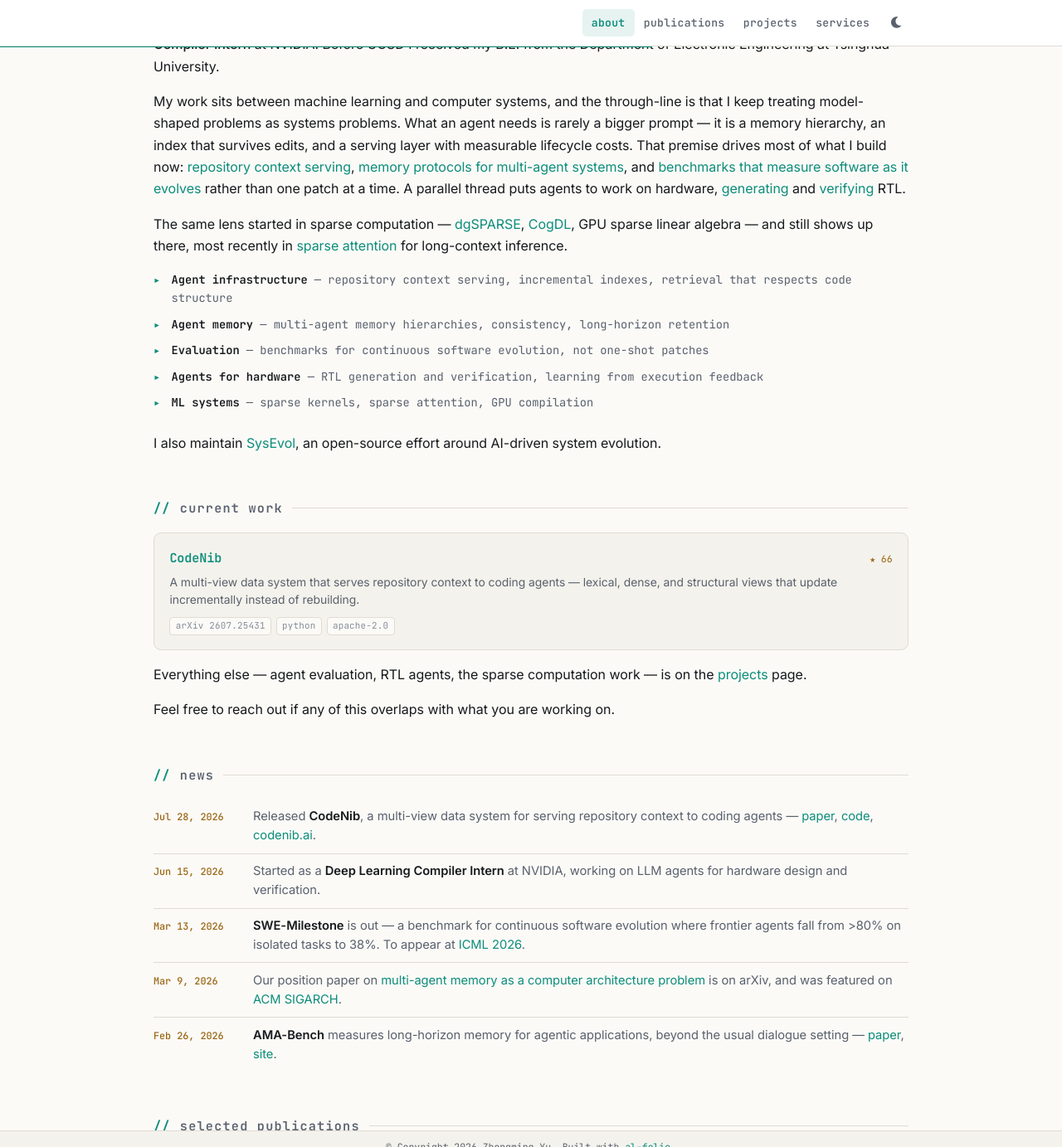
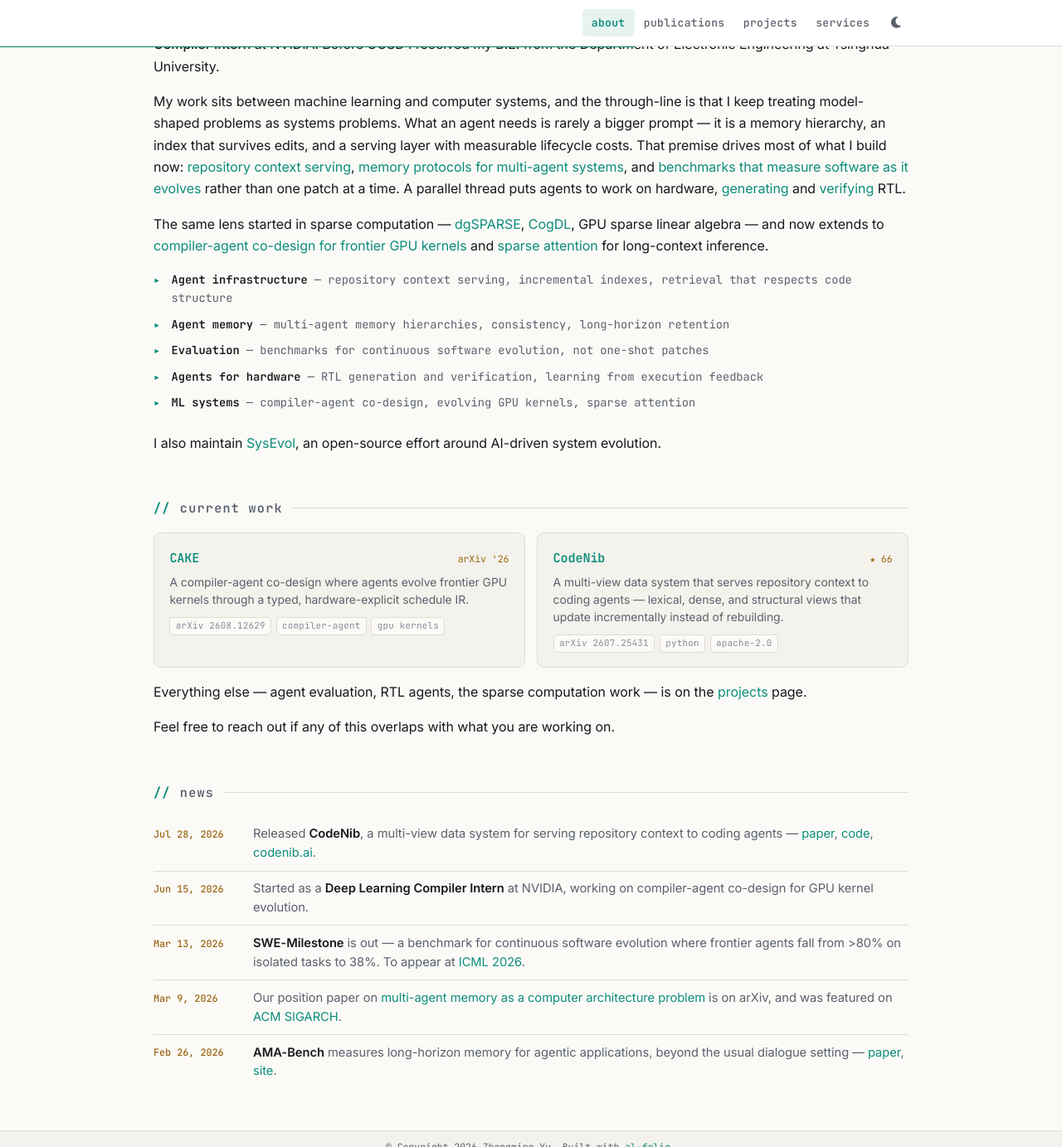
Before and after one commit to fishmingyu/fishmingyu.github.io, a Jekyll site: the page built from _pages/about.md, in a window 1280 px wide and 1400 px high, scrolled down 474 px, cut to the strip 0-1383 px from the top of the window. Shown: the whole strip at 83% size. Built offline with Jekyll 4.4.1, drawn with Linux system fonts in a browser that asks for light colours; full-size pictures stand in for the smaller copies a plugin makes; comment, search, counter and statistics services are not loaded; a style sheet for code colours, icons or effects is not loaded.

Commit message:
Add CAKE to research portfolio

```diff
--- a/_pages/about.md
+++ b/_pages/about.md
@@ -45,16 +45,16 @@ hardware, [generating](https://arxiv.org/abs/2412.07822) and
 [verifying](https://arxiv.org/abs/2602.16953) RTL.
 
 The same lens started in sparse computation — [dgSPARSE](https://dgsparse.github.io/),
-[CogDL](https://cogdl.ai/), GPU sparse linear algebra — and still shows up there,
-most recently in [sparse attention](https://arxiv.org/abs/2602.05191) for
-long-context inference.
+[CogDL](https://cogdl.ai/), GPU sparse linear algebra — and now extends to
+[compiler-agent co-design for frontier GPU kernels](https://arxiv.org/abs/2608.12629)
+and [sparse attention](https://arxiv.org/abs/2602.05191) for long-context inference.
 
 <ul class="focus-list">
   <li><b>Agent infrastructure</b> — repository context serving, incremental indexes, retrieval that respects code structure</li>
   <li><b>Agent memory</b> — multi-agent memory hierarchies, consistency, long-horizon retention</li>
   <li><b>Evaluation</b> — benchmarks for continuous software evolution, not one-shot patches</li>
   <li><b>Agents for hardware</b> — RTL generation and verification, learning from execution feedback</li>
-  <li><b>ML systems</b> — sparse kernels, sparse attention, GPU compilation</li>
+  <li><b>ML systems</b> — compiler-agent co-design, evolving GPU kernels, sparse attention</li>
 </ul>
 
 I also maintain [SysEvol](https://github.com/sysevol-ai), an open-source effort
@@ -63,6 +63,18 @@ around AI-driven system evolution.
 ## current work
 
 <div class="work-grid">
+  <a class="work-card" href="{{ '/projects/cake/' | relative_url }}">
+    <div class="work-card__head">
+      <span class="work-card__name">CAKE</span>
+      <span class="work-card__stars">arXiv '26</span>
+    </div>
+    <p class="work-card__desc">A compiler-agent co-design where agents evolve frontier GPU kernels through a typed, hardware-explicit schedule IR.</p>
+    <div class="work-card__tags">
+      <span class="tag">arXiv 2608.12629</span>
+      <span class="tag">compiler-agent</span>
+      <span class="tag">gpu kernels</span>
+    </div>
+  </a>
   <a class="work-card" href="https://codenib.ai">
     <div class="work-card__head">
       <span class="work-card__name">CodeNib</span>
```
Also changed, not shown: _bibliography/papers.bib (+12 -0 lines), _news/nvidia.md (+1 -1 lines), _projects/cake.md (added, +32 -0 lines).
